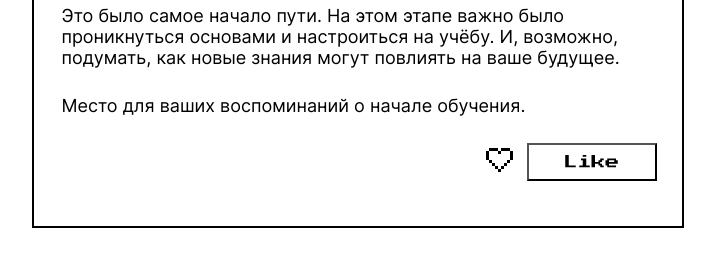
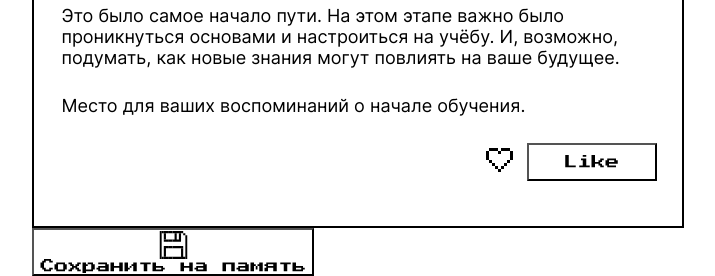
Before and after one commit to AlexBalyanov/zakrivayuschiy-teg-f, a plain HTML site: page index.html in a window 1280 px wide. Shown: the part 1266-1542 px from the top of the page, without its empty margins (282-997 px from the left). Before the commit the page ends 1494 px from the top, so only its background shows below. Drawn offline with Linux system fonts and the light colour scheme.

Commit message:
начал делать кнопку диалога

```diff
--- a/index.html
+++ b/index.html
@@ -53,20 +53,26 @@
                   3h-3v3h3V3ZM15 21h-3v3h3v-3Z"/>
                 </svg>
               </button>
-              <button class="card__like-button" type="button">
+              <button class="card__like-button button-decore" type="button">
                 Like
               </button>
             </div>
             </li>
           </ul>
         </article>
+      </section>
+      <section class="save">
+        <button class="save__button button-decore">
+           <svg class="save__button-icon" viewBox="0 0 39 39" width="39" height="39">
+              <use href="svg/floppy.svg#floppy"/>
+          </svg>
+          Сохранить на память
+        </button>
+        <dialog class="save__dialog">
 
+        </dialog>
       </section>
 
-
-      <!-- <svg viewBox="0 0 39 39" width="39" height="39">
-        <use href="svg/floppy.svg#floppy"/>
-      </svg> -->
     </main>
     <script src="./scripts/like.js"></script>
   </body>
--- a/styles/style.css
+++ b/styles/style.css
@@ -56,6 +56,7 @@
 }
 
 .card__item {
+  position: relative;
   display: flex;
   flex-direction: column;
   row-gap: 27px;
@@ -75,6 +76,29 @@
   height: 100%;
 }
 
+.card__item::after {
+  content: "</HTML>";
+  position: absolute;
+  inset-inline-end: var(--card-label-pos);
+  inset-block-start: 23px;
+  font-family: var(--font-accent);
+  font-size: var(--font-size-small);
+  max-inline-size: 98px;
+  text-shadow:
+    -1px 0 var(--main-color),
+    0 1px var(--main-color),
+    1px 0 var(--main-color),
+    0 -1px var(--main-color);
+  mix-blend-mode: hard-light;
+}
+
+@supports (text-stroke: 1px var(--main-color)) or (-webkit-text-stroke: 1px var(--main-color)) {
+  .card__item::after {
+    text-shadow: none;
+    -webkit-text-stroke: 1px var(--main-color);
+  }
+}
+
 .card__text {
   padding-inline: 27px;
 }
@@ -92,12 +116,29 @@
   border: none;
 }
 
-.card__like-button {
+.button-decore {
   font-family: var(--font-accent);
   font-size: var(--font-size-small);
+  background: none;
+}
+
+.card__like-button {
   inline-size: 130px;
   block-size: 38px;
   margin-inline-end: 25px;
-  background: none;
+}
+
+.save {
 
 }
+
+.save__button {
+  display: flex;
+  flex-direction: column;
+  align-items: center;
+}
+
+.save__button-icon {
+  block-size: 28px;
+  aspect-ratio: 1;
+}
--- a/styles/variables.css
+++ b/styles/variables.css
@@ -15,4 +15,5 @@
   --section-width: clamp(23.4375rem, 16.2852rem + 30.5164vw, 43.75rem);
   --header-height: clamp(20.4375rem, 19.5352rem + 3.8498vw, 23rem);
   --card-height: clamp(47.5rem, 43.0986rem + 18.7793vw, 60rem);
+  --card-label-pos: clamp(0.6875rem, 0.3794rem + 1.3146vw, 1.5625rem);
 }
```
